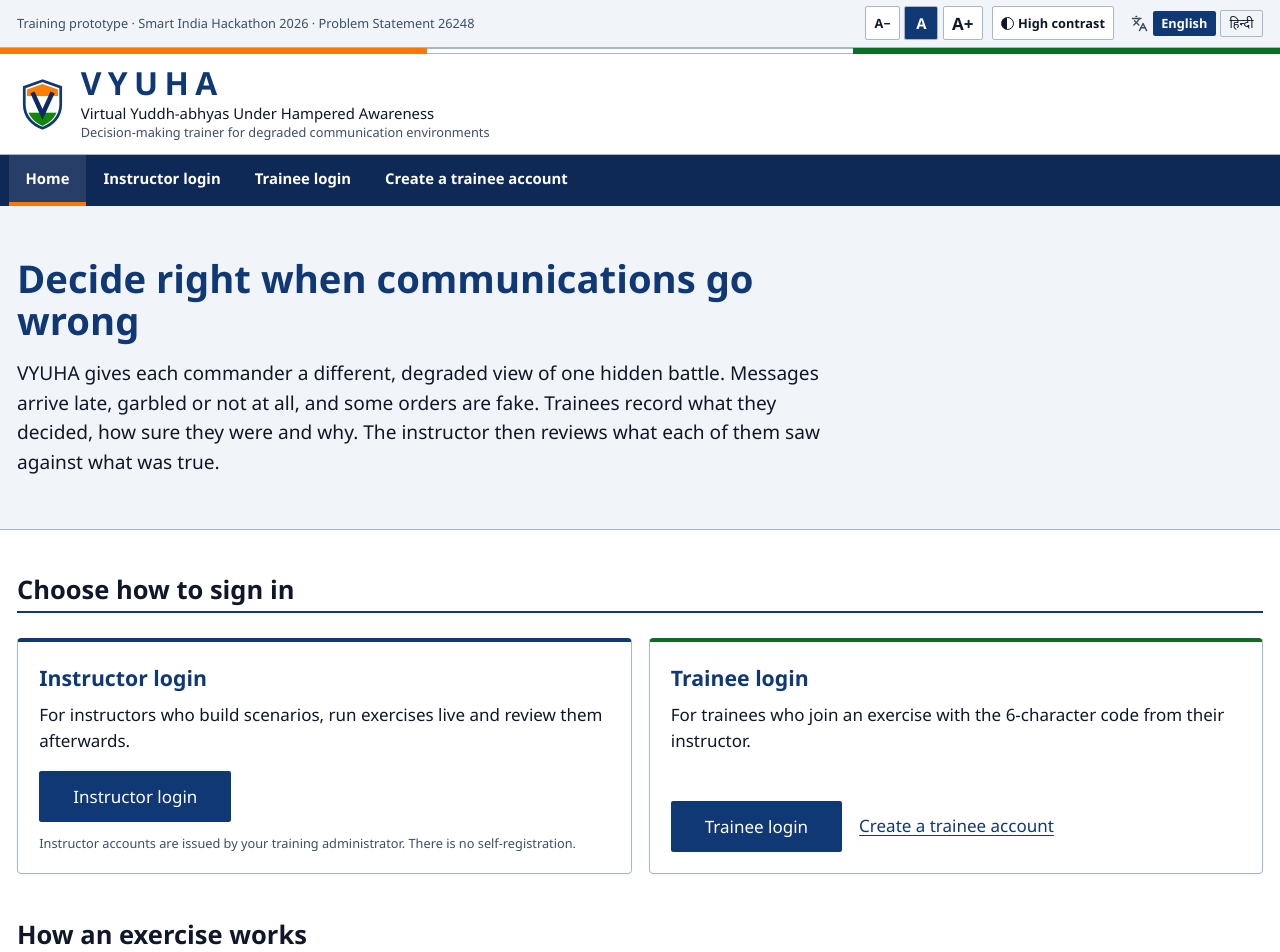
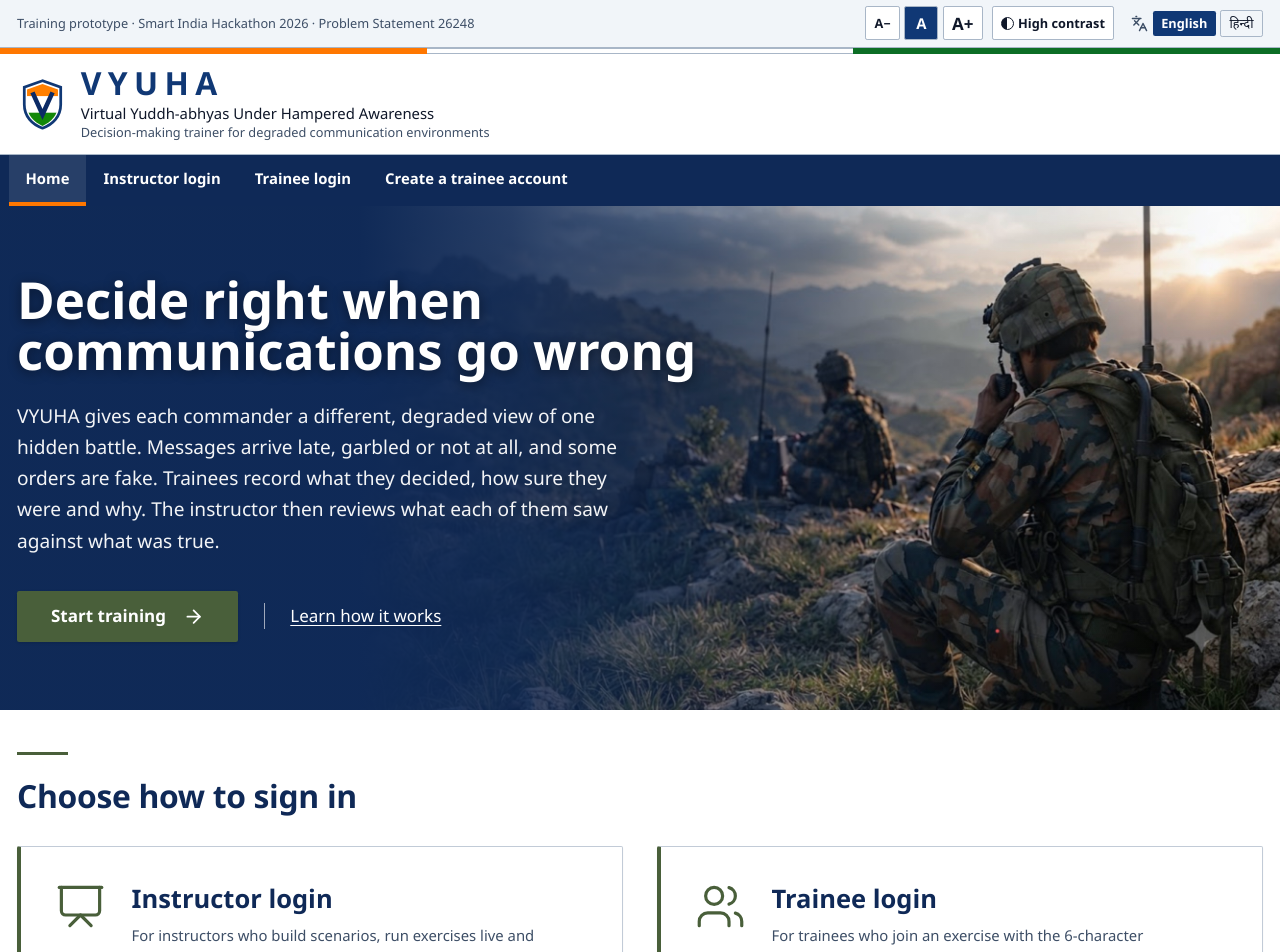
Before and after one commit to ipsitapp8/vyuha, a React (Vite) app in the folder apps/web/: page / in a window 1280 px wide. Shown: the top 952 px of the page. Built offline with nearby package versions, Linux system fonts and the light colour scheme; no server answers.

Commit message:
feat(web): redesigned landing page with hero image and portal cards

```diff
--- a/apps/web/src/components/PortalCards.tsx
+++ b/apps/web/src/components/PortalCards.tsx
@@ -1,43 +1,58 @@
 import { Link } from 'react-router-dom';
 import { useTranslation } from 'react-i18next';
-import { Button } from '@/components/ui/button';
+import { ArrowRight, Presentation, Users } from 'lucide-react';
+
+const ctaBase =
+  'inline-flex h-12 items-center justify-center gap-3 rounded-sm px-8 text-sm font-semibold no-underline transition-colors';
 
 /** The two ways in: one for instructors, one for trainees. */
 export function PortalCards() {
   const { t } = useTranslation();
   return (
-    <div className="grid gap-4 md:grid-cols-2">
-      <section
-        aria-labelledby="portal-instructor"
-        className="flex flex-col rounded border border-border border-t-4 border-t-primary bg-background p-5 shadow-sm"
-      >
-        <h2 id="portal-instructor" className="text-xl font-bold text-primary">
+    <div className="grid gap-8 lg:grid-cols-2">
+      <section aria-labelledby="portal-instructor" className="vy-portal-card">
+        <Presentation aria-hidden="true" strokeWidth={1.5} className="vy-portal-icon" />
+        <div className="flex min-w-0 flex-1 flex-col">
+          <h2 id="portal-instructor" className="text-2xl font-bold text-navy">
             {t('auth.portal.INSTRUCTOR.cta')}
           </h2>
-        <p className="mt-2 flex-1">{t('auth.portal.INSTRUCTOR.intro')}</p>
-        <div className="mt-4">
-          <Button asChild size="lg">
-            <Link to="/login/instructor">{t('auth.portal.INSTRUCTOR.cta')}</Link>
-          </Button>
+          <p className="mt-2 max-w-sm flex-1 text-sm leading-relaxed text-muted-foreground">
+            {t('auth.portal.INSTRUCTOR.intro')}
+          </p>
+          <div className="mt-5">
+            <Link
+              to="/login/instructor"
+              className={`${ctaBase} w-full bg-navy text-white hover:bg-navy/90 sm:w-auto sm:min-w-[19rem]`}
+            >
+              {t('auth.portal.INSTRUCTOR.cta')}
+              <ArrowRight aria-hidden="true" className="h-4 w-4" />
+            </Link>
           </div>
           <p className="mt-3 text-xs text-muted-foreground">{t('auth.portal.INSTRUCTOR.note')}</p>
+        </div>
       </section>
 
-      <section
-        aria-labelledby="portal-trainee"
-        className="flex flex-col rounded border border-border border-t-4 border-t-india-green bg-background p-5 shadow-sm"
-      >
-        <h2 id="portal-trainee" className="text-xl font-bold text-primary">
+      <section aria-labelledby="portal-trainee" className="vy-portal-card">
+        <Users aria-hidden="true" strokeWidth={1.5} className="vy-portal-icon" />
+        <div className="flex min-w-0 flex-1 flex-col">
+          <h2 id="portal-trainee" className="text-2xl font-bold text-navy">
             {t('auth.portal.TRAINEE.cta')}
           </h2>
-        <p className="mt-2 flex-1">{t('auth.portal.TRAINEE.intro')}</p>
-        <div className="mt-4 flex flex-wrap items-center gap-4">
-          <Button asChild size="lg">
-            <Link to="/login/trainee">{t('auth.portal.TRAINEE.cta')}</Link>
-          </Button>
-          <Link className="text-primary underline" to="/register">
+          <p className="mt-2 max-w-sm flex-1 text-sm leading-relaxed text-muted-foreground">
+            {t('auth.portal.TRAINEE.intro')}
+          </p>
+          <div className="mt-5 flex flex-wrap items-center gap-x-7 gap-y-3">
+            <Link
+              to="/login/trainee"
+              className={`${ctaBase} w-full border border-navy bg-background text-navy hover:bg-secondary sm:w-auto sm:min-w-[14rem]`}
+            >
+              {t('auth.portal.TRAINEE.cta')}
+              <ArrowRight aria-hidden="true" className="h-4 w-4" />
+            </Link>
+            <Link className="text-sm text-olive underline" to="/register">
               {t('auth.createTrainee')}
             </Link>
+          </div>
         </div>
       </section>
     </div>
--- a/apps/web/src/i18n/en.json
+++ b/apps/web/src/i18n/en.json
@@ -24,6 +24,8 @@
   "landing": {
     "heroTitle": "Decide right when communications go wrong",
     "heroBody": "VYUHA gives each commander a different, degraded view of one hidden battle. Messages arrive late, garbled or not at all, and some orders are fake. Trainees record what they decided, how sure they were and why. The instructor then reviews what each of them saw against what was true.",
+    "startTraining": "Start training",
+    "learnHow": "Learn how it works",
     "howTitle": "How an exercise works",
     "steps": {
       "1": {
--- a/apps/web/src/index.css
+++ b/apps/web/src/index.css
@@ -16,6 +16,7 @@
   --navy: 218 70% 20%;
   --saffron: 28 100% 50%;
   --india-green: 135 80% 24%;
+  --olive: 96 24% 30%;
   --focus: 216 90% 45%;
   --radius: 0.25rem;
 }
@@ -108,6 +109,110 @@
 }
 .skip-link:focus {
   top: 0.5rem;
+}
+
+/* ---- Landing hero: photograph on the right, fading into a navy band that carries the text ---- */
+.vy-hero {
+  position: relative;
+  overflow: hidden;
+  isolation: isolate;
+  color: #fff;
+  background: hsl(var(--navy));
+}
+.vy-hero-photo {
+  position: absolute;
+  inset: 0;
+  z-index: -2;
+  width: 100%;
+  height: 100%;
+  object-fit: cover;
+  object-position: 70% 38%;
+}
+.vy-hero::before {
+  position: absolute;
+  inset: 0;
+  z-index: -1;
+  content: '';
+  /* Phones: an even shade, because the text runs the full width of the photograph. */
+  background: hsl(var(--navy) / 0.78);
+}
+@media (min-width: 768px) {
+  .vy-hero-photo {
+    left: auto;
+    right: 0;
+    width: 72%;
+  }
+  .vy-hero::before {
+    background: linear-gradient(
+      90deg,
+      hsl(var(--navy)) 0%,
+      hsl(var(--navy)) 28%,
+      hsl(var(--navy) / 0.86) 40%,
+      hsl(var(--navy) / 0.45) 56%,
+      hsl(var(--navy) / 0.1) 74%,
+      hsl(var(--navy) / 0) 100%
+    );
+  }
+}
+.vy-hero h1 {
+  text-shadow: 0 2px 12px rgb(0 0 0 / 0.45);
+}
+
+/* Section heading with a short rule above it, as on the landing page. */
+.vy-section-title {
+  font-size: 1.875rem;
+  font-weight: 700;
+  letter-spacing: -0.01em;
+  color: hsl(var(--navy));
+}
+.vy-section-title::before {
+  display: block;
+  width: 3rem;
+  height: 3px;
+  margin-bottom: 1.25rem;
+  content: '';
+  background: hsl(var(--olive));
+}
+.hc .vy-section-title {
+  color: hsl(var(--foreground));
+}
+.hc .vy-section-title::before {
+  background: hsl(var(--primary));
+}
+
+/* Sign-in card: hairline frame with a thick accent edge on the left. */
+.vy-portal-card {
+  display: flex;
+  gap: 1.5rem;
+  padding: 2rem 2rem 1.75rem;
+  background: hsl(var(--background));
+  border: 1px solid hsl(var(--border) / 0.7);
+  border-left: 4px solid hsl(var(--olive));
+  border-radius: 2px;
+  box-shadow: 0 1px 2px rgb(15 23 42 / 0.05);
+  transition: box-shadow 0.15s ease;
+}
+.vy-portal-card:hover {
+  box-shadow: 0 6px 18px rgb(15 23 42 / 0.1);
+}
+.vy-portal-icon {
+  flex: none;
+  width: 3rem;
+  height: 3rem;
+  color: hsl(var(--olive));
+}
+.hc .vy-portal-card {
+  border-left-color: hsl(var(--primary));
+}
+.hc .vy-portal-icon {
+  color: hsl(var(--primary));
+}
+@media (max-width: 480px) {
+  .vy-portal-card {
+    flex-direction: column;
+    gap: 1rem;
+    padding: 1.5rem;
+  }
 }
 
 /* ---- Cockpit map markers ---- */
--- a/apps/web/src/pages/LandingPage.tsx
+++ b/apps/web/src/pages/LandingPage.tsx
@@ -1,4 +1,6 @@
+import { Link } from 'react-router-dom';
 import { useTranslation } from 'react-i18next';
+import { ArrowRight } from 'lucide-react';
 import { AppHeader } from '@/components/AppHeader';
 import { PortalCards } from '@/components/PortalCards';
 
@@ -10,26 +12,45 @@
     <>
       <AppHeader />
       <main>
-        <section className="border-b border-border bg-secondary">
-          <div className="mx-auto max-w-7xl px-4 py-12">
-            <h1 className="max-w-3xl text-3xl font-bold text-primary sm:text-4xl">
+        <section className="vy-hero">
+          <img className="vy-hero-photo" src="/landing-hero.jpg" alt="" />
+          <div className="mx-auto max-w-7xl px-4 py-14 lg:py-16">
+            <h1 className="max-w-2xl text-4xl font-bold leading-tight sm:text-5xl">
               {t('landing.heroTitle')}
             </h1>
-            <p className="mt-4 max-w-3xl text-lg">{t('landing.heroBody')}</p>
+            <p className="mt-6 max-w-xl text-lg leading-relaxed text-white/95">
+              {t('landing.heroBody')}
+            </p>
+            <div className="mt-8 flex flex-wrap items-center gap-x-6 gap-y-4">
+              <Link
+                to="/login"
+                className="inline-flex h-12 items-center gap-4 rounded-sm bg-olive px-8 text-base font-semibold text-white no-underline shadow transition-colors hover:bg-olive/85"
+              >
+                {t('landing.startTraining')}
+                <ArrowRight aria-hidden="true" className="h-5 w-5" />
+              </Link>
+              <span aria-hidden="true" className="hidden h-6 w-px bg-white/60 sm:block" />
+              <a href="#how-title" className="font-medium text-white underline">
+                {t('landing.learnHow')}
+              </a>
+            </div>
           </div>
         </section>
 
         <section className="mx-auto max-w-7xl px-4 pt-10" aria-labelledby="signin-title">
-          <h2 id="signin-title" className="border-b-2 border-primary pb-1 text-2xl font-bold">
+          <h2 id="signin-title" className="vy-section-title">
             {t('auth.chooseTitle')}
           </h2>
-          <div className="mt-6">
+          <div className="mt-7">
             <PortalCards />
           </div>
         </section>
 
         <section className="mx-auto max-w-7xl px-4 py-10" aria-labelledby="how-title">
-          <h2 id="how-title" className="border-b-2 border-saffron pb-1 text-2xl font-bold">
+          <h2
+            id="how-title"
+            className="scroll-mt-4 border-b-2 border-saffron pb-1 text-2xl font-bold"
+          >
             {t('landing.howTitle')}
           </h2>
           <ol className="mt-6 grid gap-4 sm:grid-cols-2 lg:grid-cols-5">
--- a/apps/web/tailwind.config.js
+++ b/apps/web/tailwind.config.js
@@ -23,6 +23,7 @@
         navy: 'hsl(var(--navy) / <alpha-value>)',
         saffron: 'hsl(var(--saffron) / <alpha-value>)',
         'india-green': 'hsl(var(--india-green) / <alpha-value>)',
+        olive: 'hsl(var(--olive) / <alpha-value>)',
       },
       borderRadius: { lg: 'var(--radius)', md: 'calc(var(--radius) - 2px)' },
     },
```
Also changed, not shown: apps/web/public/landing-hero.jpg (added), apps/web/src/i18n/hi.json. Lines whose indentation alone changed are shown as unchanged.
